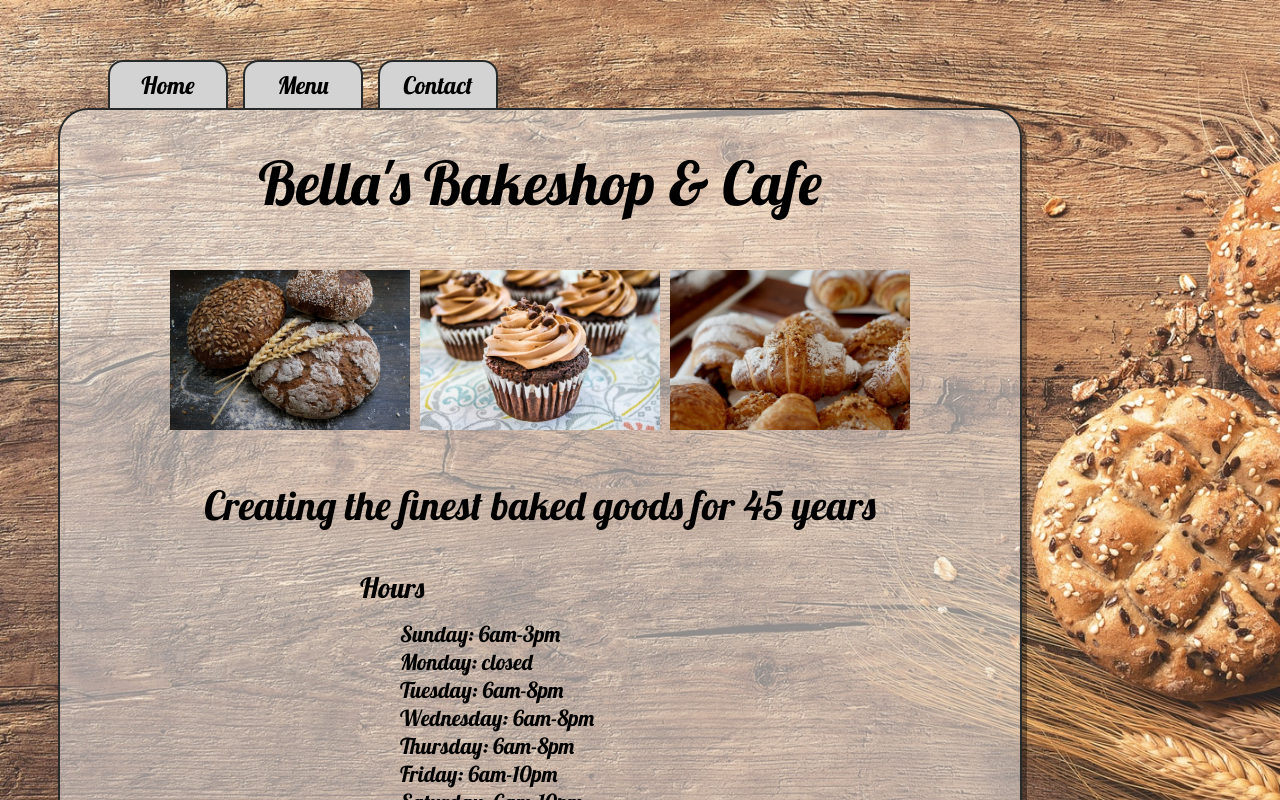
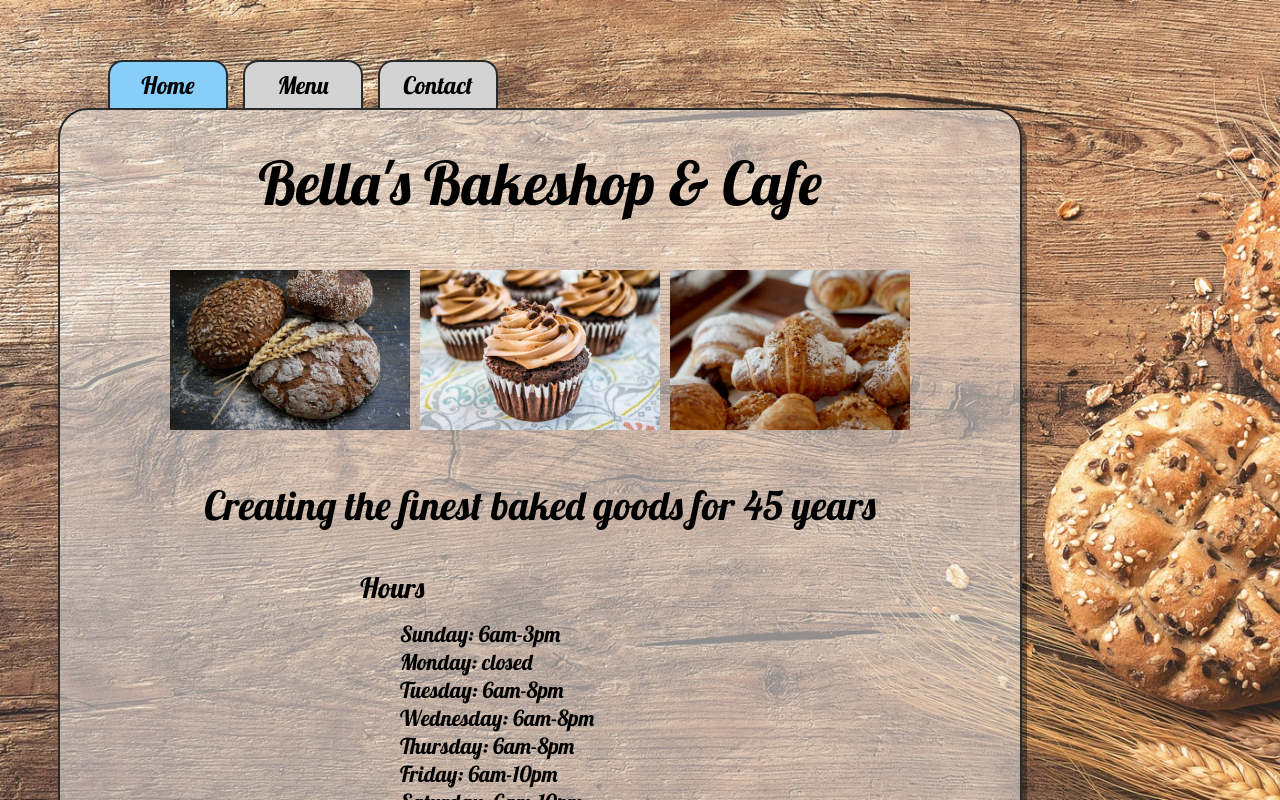
Before and after one commit to Lisa-Fink/Restaurant-Page, a website built with webpack: page dist/index.html in a window 1280 px wide. Both pictures are taken after a click on the button "Home". Shown: the top 800 px of the page. Built offline with nearby package versions, Linux system fonts and the light colour scheme.

Commit message:
Set height and scrollbar for content div and added a function to change the class of the selected tab

```diff
--- a/src/index.js
+++ b/src/index.js
@@ -18,9 +18,17 @@ function goToTab(e) {
     const contentDiv = document.getElementById('content');
     contentDiv.innerHTML = '';
     const tab = e.target.id;
-    tab == 'home' ? createHome() :
-        tab == 'menu' ? createMenu() : createContact();
+    tab == 'home' ? (createHome(), selectTab(0)):
+        tab == 'menu' ? (createMenu(), selectTab(1)) : (createContact(), selectTab(2));
 }
+
+function selectTab(index) {
+    for (let i = 0; i < tabs.length; i++) {
+        tabs[i].className = ''
+    }
+    tabs[index].classList.add('selected')
+}
+
 
 // start with home page
 contentDiv.innerHTML = '';
--- a/src/nav.js
+++ b/src/nav.js
@@ -4,6 +4,7 @@ function createHeader() {
 
     const home = document.createElement('button');
     home.id = 'home';
+    home.classList.add('selected')
     home.innerText = " Home ";
 
     const menu = document.createElement('button');
@@ -20,7 +21,4 @@ function createHeader() {
     header.appendChild(nav);
 }
 
-
-
-
 export default createHeader;
--- a/src/style.css
+++ b/src/style.css
@@ -36,6 +36,8 @@ h4 {
 #content {
     background-color: rgba(245, 245, 245, 0.5);
     width: 860px;
+    height: 862px;
+    overflow-y: auto;
     border-radius: 30px;
     border: rgb(38, 42, 42) 2px solid;
     padding: 15px 50px;
@@ -84,8 +86,8 @@ nav > button:hover, #form input[type="submit"]:hover{
 }
 
 .selected {
-    background-color: gray;
-    color: lightskyblue;
+    background-color: lightskyblue;
+    color: black;
 }
 
 ul {
@@ -98,7 +100,6 @@ ul {
     text-align: left;
     width: 360px;
     margin: 40px auto;
-    /* font-family: Impact, Haettenschweiler, 'Arial Narrow Bold', sans-serif; */
 }
 
 .home-info > span {
@@ -109,7 +110,7 @@ ul {
     display: flex;
     flex-direction: column;
     width: 360px;
-    margin: 55px auto;
+    margin: 150px auto;
     gap:25px;
 }
 
@@ -122,3 +123,21 @@ ul {
     border: 1px black solid;
     border-radius: 15px;
 }
+
+::-webkit-scrollbar {
+    width: 40px;
+}
+
+::-webkit-scrollbar-thumb {
+    background: darkgray; ;
+    border: 10px solid transparent;
+    border-radius: 32px;
+    background-clip: padding-box;
+}
+
+::-webkit-scrollbar-thumb:hover {
+    background: skyblue;
+    border: 10px solid transparent;
+    border-radius: 32px;
+    background-clip: padding-box;
+  }
```
Also changed, not shown: dist/main.js.
